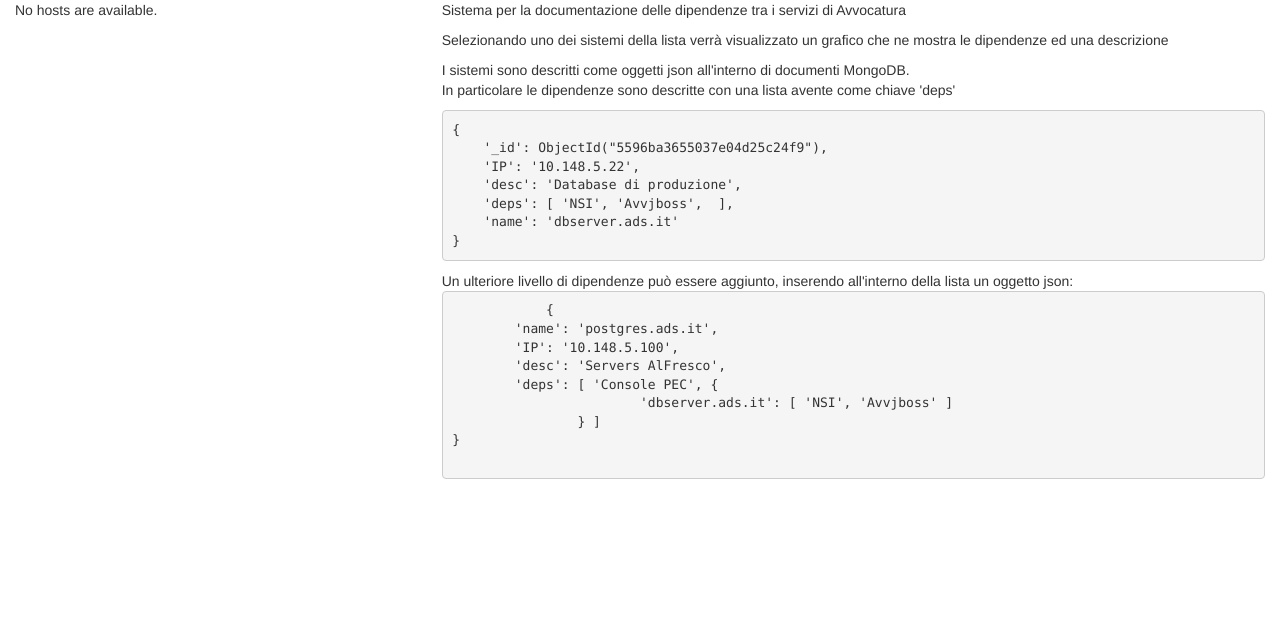
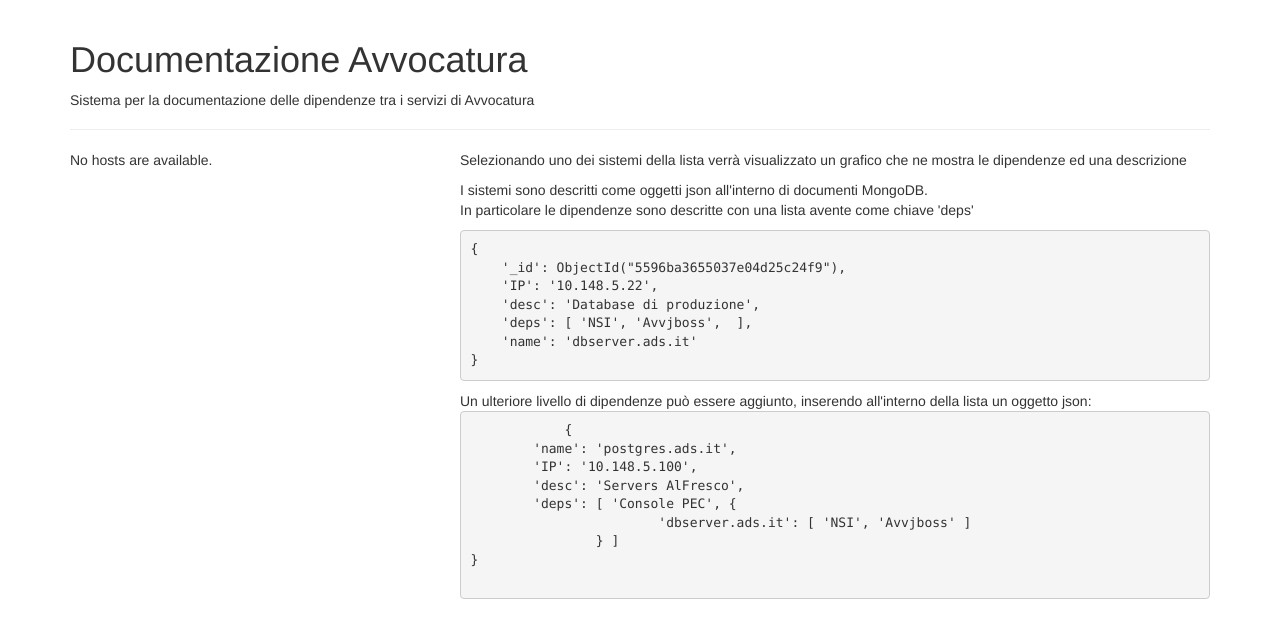
Before and after one commit to stonaz/avv_docs, a Django app: template avvocatura/templates/avvocatura/index.html in a window 1280 px wide. Shown: the top 638 px of the page. Run offline with Django 3.2, Linux system fonts and the light colour scheme; the template is opened without the code that fills it, so the values that code supplies are empty; some libraries are stand-ins or nearby versions.

Commit message:
template formatting

```diff
--- a/avvocatura/templates/avvocatura/index.html
+++ b/avvocatura/templates/avvocatura/index.html
@@ -20,7 +20,11 @@
     <![endif]-->
   </head>
   <body>
-    <div class="container-fluid">
+    <div class="container">
+        <div class="page-header">
+        <h1 class="title">Documentazione Avvocatura</h1>
+        <p>Sistema per la documentazione delle dipendenze tra i servizi di Avvocatura</p>
+      </div>
     <div class="row">
   <div class="col-md-4">
        {% if host_list %}
@@ -36,7 +40,6 @@
   <div class="col-md-8">
 
     <div>
-        <p>Sistema per la documentazione delle dipendenze tra i servizi di Avvocatura<br></p>
         <p> Selezionando uno dei sistemi della lista verrà visualizzato un grafico che ne mostra le dipendenze ed una descrizione</p>
         <p>I sistemi sono descritti come oggetti json all'interno di documenti MongoDB.<br>
         In particolare le dipendenze sono descritte con una lista avente come chiave 'deps'
@@ -66,6 +69,7 @@
         </pre>
     </div>
 
+
   </div>
 </div>
     </div>
```
Also changed, not shown: avvocatura/templates/avvocatura/showpng.html (+11 -1 lines).
